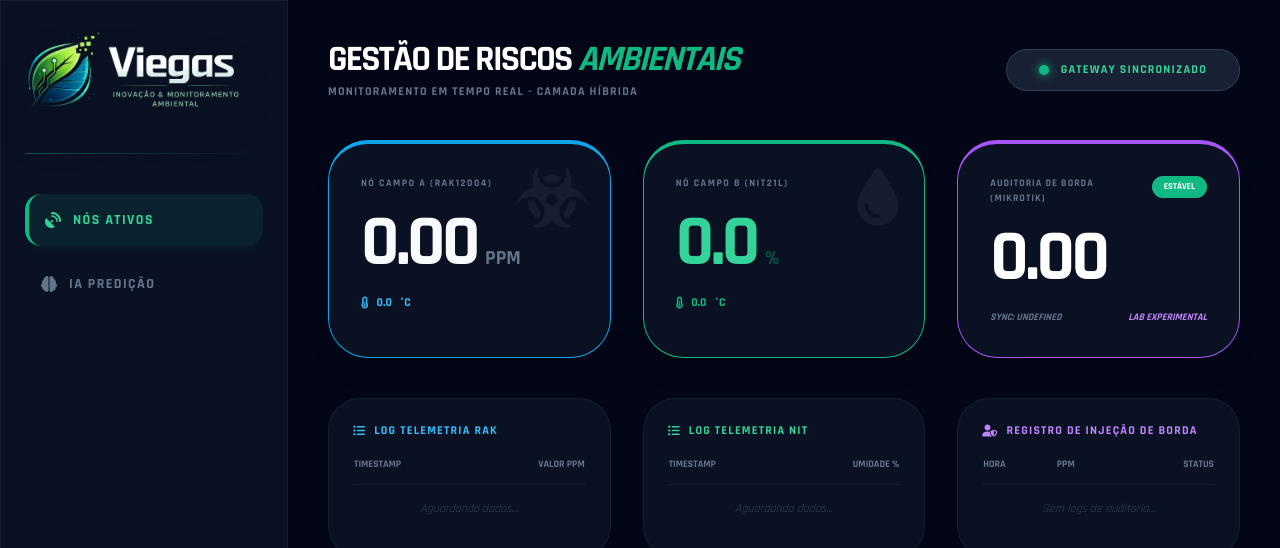
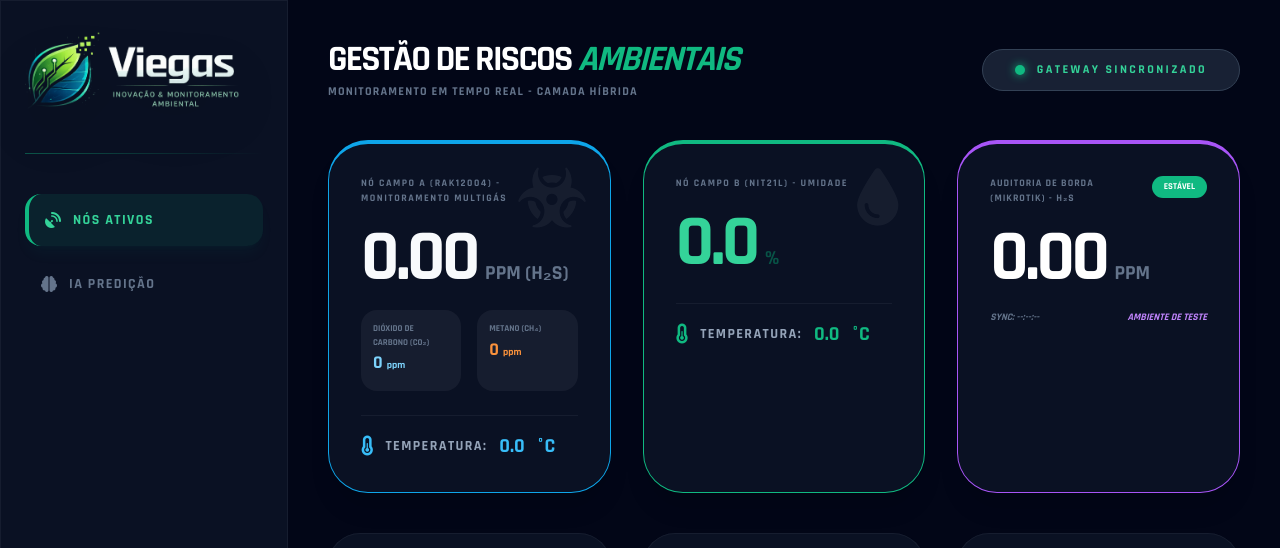
Before and after one commit to JonesViegas/viegas-monitor-tcc, a Flask app: page /dashboard in a window 1280 px wide. Shown: the top 548 px of the page. Run offline with Flask 3, Linux system fonts and the light colour scheme; the visitor is signed in with stand-in values (Sample User, id 1); data that the repository does not hold is empty; some libraries are stand-ins or nearby versions.

Commit message:
Atualizando horarios  gases no dashboard

```diff
--- a/app.py
+++ b/app.py
@@ -4,6 +4,9 @@ from flask_sqlalchemy import SQLAlchemy
 from datetime import datetime, timezone
 import os, time, traceback
 from dotenv import load_dotenv
+import pytz
+
+BR_TIMEZONE = pytz.timezone('America/Bahia')
 
 # Carrega o .env explicitamente
 load_dotenv()
@@ -91,21 +94,30 @@ def get_status():
 
         def get_ts(dev_id):
             row = Leitura.query.filter_by(device_id=dev_id).order_by(Leitura.id.desc()).first()
-            return row.timestamp.timestamp() if row else 0
+            if row:
+                # Converte o tempo do banco (UTC) para o horário da Bahia
+                dt_br = row.timestamp.replace(tzinfo=pytz.utc).astimezone(BR_TIMEZONE)
+                return dt_br.timestamp()
+            return 0
 
         def get_history(dev_id, var=None):
             query = Leitura.query.filter_by(device_id=dev_id)
             if var: query = query.filter_by(variable=var)
-            rows = query.order_by(Leitura.id.desc()).limit(MAX_HISTORY).all()
-            return [{"time": r.timestamp.strftime("%H:%M:%S"), "val": r.value, "risco": ("CRÍTICO" if r.value > 15 else "ESTÁVEL")} for r in rows]
+            rows = query.order_by(Leitura.id.desc()).limit(10).all()
+            history = []
+            for r in rows:
+                dt_br = r.timestamp.replace(tzinfo=pytz.utc).astimezone(BR_TIMEZONE)
+                history.append({"time": dt_br.strftime("%H:%M:%S"), "val": r.value})
+            return history
 
-        # Montando o JSON para o Dashboard
         data = {
             "rak": {
-                "h2s": get_latest(ID_RAK, "GAS"),
+                "h2s": get_latest(ID_RAK, "H2S"),
+                "co2": get_latest(ID_RAK, "CO2"),
+                "ch4": get_latest(ID_RAK, "CH4"),
                 "temp": get_latest(ID_RAK, "TEMP"),
                 "ts": get_ts(ID_RAK),
-                "history": get_history(ID_RAK, "GAS")
+                "history": get_history(ID_RAK, "H2S")
             },
             "nit": {
                 "umid": get_latest(ID_NIT, "UMID"),
@@ -114,15 +126,16 @@ def get_status():
                 "history": get_history(ID_NIT, "UMID")
             },
             "sim": {
-                "h2s": get_latest("mikrotik_edge", "GAS"),
+                "h2s": get_latest("mikrotik_edge", "H2S"),
                 "ts": get_ts("mikrotik_edge"),
-                "risco": "CRÍTICO" if get_latest("mikrotik_edge", "GAS") > 15 else "ESTÁVEL",
-                "history": get_history("mikrotik_edge", "GAS")
+                "risco": "CRÍTICO" if get_latest("mikrotik_edge", "H2S") > 15 else "ESTÁVEL",
+                "history": get_history("mikrotik_edge", "H2S")
             }
         }
         return jsonify(data)
     except Exception as e:
         return jsonify({"error": str(e)}), 500
+
 
 # ==========================================
 # 5. WEBHOOK (SALVANDO NO POSTGRES)
@@ -136,9 +149,11 @@ def webhook():
         if isinstance(payload, dict): payload = [payload]
 
         variable_map = {
-            "gas_ppm": "GAS", "gas": "GAS", "h2s": "GAS", "h2s_ppm": "GAS",
-            "temperature": "TEMP", "temp": "TEMP", "0_v": "TEMP", "temperatura": "TEMP",
-            "humidity": "UMID", "umid": "UMID", "1_v": "UMID", "umidade": "UMID"
+            "gas_ppm": "H2S", "h2s": "H2S", "h2s_ppm": "H2S",
+            "co2": "CO2", "co2_ppm": "CO2",
+            "metano": "CH4", "ch4": "CH4", "metano_ppm": "CH4",
+            "temperature": "TEMP", "temp": "TEMP", "0_v": "TEMP",
+            "humidity": "UMID", "umid": "UMID", "1_v": "UMID"
         }
 
         for item in payload:
--- a/templates/dashboard.html
+++ b/templates/dashboard.html
@@ -19,14 +19,12 @@
             overflow-x: hidden;
         }
 
-        /* Efeito de Vidro (Glassmorphism) */
         .glass {
             background: rgba(15, 23, 42, 0.7);
             backdrop-filter: blur(12px);
             border: 1px solid rgba(255,255,255,0.05);
         }
 
-        /* Animação de Alerta Crítico */
         .offline-blink {
             animation: blink 0.8s infinite;
             background: #ef4444 !important;
@@ -36,14 +34,12 @@
             50% { opacity: 0.6; }
         }
 
-        /* Estilização do Mapa para Dark Mode */
         #map {
             height: 300px;
             border-radius: 24px;
             filter: invert(100%) hue-rotate(180deg) brightness(95%) contrast(90%);
         }
 
-        /* Custom Scrollbar */
         ::-webkit-scrollbar { width: 6px; }
         ::-webkit-scrollbar-track { background: #020617; }
         ::-webkit-scrollbar-thumb { background: #1e293b; border-radius: 10px; }
@@ -61,13 +57,11 @@
     <!-- Sidebar Lateral -->
     <aside class="w-72 glass border-r border-white/5 p-6 flex flex-col justify-between hidden md:flex">
         <div>
-            <!-- Marca Viegas -->
             <div class="mb-10">
                 <img src="/static/img/logo-viegas.png" alt="Viegas Soluções" class="w-full h-auto drop-shadow-2xl">
                 <div class="mt-6 h-px bg-gradient-to-r from-emerald-500/40 to-transparent"></div>
             </div>
 
-            <!-- Navegação -->
             <nav class="space-y-3">
                 <div class="flex items-center gap-3 p-4 bg-emerald-500/10 text-emerald-400 rounded-2xl border-l-4 border-emerald-500 shadow-lg shadow-emerald-500/5">
                     <i class="fas fa-satellite-dish"></i>
@@ -80,7 +74,6 @@
             </nav>
         </div>
 
-        <!-- Info de Sistema e Logout -->
         <div class="space-y-6">
             <div class="p-4 glass rounded-2xl">
                 <p class="text-[10px] text-slate-500 uppercase font-bold tracking-widest">Status de Borda</p>
@@ -92,7 +85,6 @@
         </div>
     </aside>
 
-    <!-- Conteúdo Principal -->
     <main class="flex-1 p-6 md:p-10 overflow-y-auto">
 
         <!-- Header -->
@@ -111,113 +103,106 @@
         <!-- Grade de Cards em Tempo Real -->
         <div class="grid grid-cols-1 md:grid-cols-3 gap-8 mb-10">
 
-            <!-- Card RAK (Campo Real) -->
+
+            <!-- Card RAK (Campo Real) - Multigás -->
             <div class="glass p-8 rounded-[2.5rem] border-t-4 border-sky-500 shadow-xl relative overflow-hidden group">
                 <div class="absolute top-0 right-0 p-6 opacity-5 group-hover:opacity-10 transition"><i class="fas fa-biohazard text-6xl"></i></div>
-                <p class="card-title text-[10px] text-slate-500 uppercase mb-4">Nó Campo A (RAK12004)</p>
-                <div class="flex items-baseline gap-2">
-                    <span id="rak-h2s" class="text-7xl font-bold tracking-tighter">0.0</span>
-                    <span class="text-slate-500 text-xl font-bold uppercase">ppm</span>
+                <p class="card-title text-[10px] text-slate-500 uppercase mb-4">Nó Campo A (RAK12004) - Monitoramento Multigás</p>
+
+                <!-- Valor Principal (H2S) -->
+                <div class="flex items-baseline gap-2 mb-4">
+                    <span id="rak-h2s" class="text-7xl font-bold tracking-tighter">0.00</span>
+                    <span class="text-slate-500 text-xl font-bold uppercase">ppm (H₂S)</span>
                 </div>
-                <div class="mt-4 flex items-center gap-2 text-xs text-sky-400 font-bold">
-                    <i class="fas fa-thermometer-half"></i> <span id="rak-temp">0</span>°C
+
+                <!-- Indicadores Secundários (CO2 e Metano) -->
+                <div class="grid grid-cols-2 gap-4 mb-6">
+                    <div class="bg-white/5 p-3 rounded-2xl">
+                        <p class="text-[9px] text-slate-500 uppercase font-bold">Dióxido de Carbono (CO₂)</p>
+                        <p class="text-lg font-bold text-sky-300"><span id="rak-co2">0</span> <small class="text-[10px]">ppm</small></p>
+                    </div>
+                    <div class="bg-white/5 p-3 rounded-2xl">
+                        <p class="text-[9px] text-slate-500 uppercase font-bold">Metano (CH₄)</p>
+                        <p class="text-lg font-bold text-orange-400"><span id="rak-ch4">0</span> <small class="text-[10px]">ppm</small></p>
+                    </div>
+                </div>
+
+                <div class="mt-2 flex items-center gap-3 text-xl text-sky-400 font-bold border-t border-white/5 pt-4">
+                    <i class="fas fa-thermometer-half"></i>
+                    <span class="text-slate-400 text-sm uppercase tracking-widest">Temperatura:</span>
+                    <span id="rak-temp">0.0</span>°C
                 </div>
             </div>
 
-            <!-- Card NIT (Campo Real) -->
+            <!-- Card NIT (Campo Real) - Umidade -->
             <div class="glass p-8 rounded-[2.5rem] border-t-4 border-emerald-500 shadow-xl relative overflow-hidden group">
                 <div class="absolute top-0 right-0 p-6 opacity-5 group-hover:opacity-10 transition"><i class="fas fa-tint text-6xl"></i></div>
-                <p class="card-title text-[10px] text-slate-500 uppercase mb-4">Nó Campo B (NIT21L)</p>
+                <p class="card-title text-[10px] text-slate-500 uppercase mb-4">Nó Campo B (NIT21L) - Umidade</p>
                 <div class="flex items-baseline gap-2 text-emerald-400">
                     <span id="nit-umid" class="text-7xl font-bold tracking-tighter">0.0</span>
                     <span class="text-emerald-600/50 text-xl font-bold uppercase">%</span>
                 </div>
-                <div class="mt-4 flex items-center gap-2 text-xs text-emerald-500 font-bold">
-                    <i class="fas fa-thermometer-half"></i> <span id="nit-temp">0</span>°C
+                <div class="mt-6 flex items-center gap-3 text-xl text-emerald-500 font-bold border-t border-white/5 pt-4">
+                    <i class="fas fa-thermometer-half"></i>
+                    <span class="text-slate-400 text-sm uppercase tracking-widest">Temperatura:</span>
+                    <span id="nit-temp">0.0</span>°C
                 </div>
             </div>
 
-            <!-- Card Auditoria (Pentest / Borda) -->
+            <!-- Card Auditoria (Pentest / Borda) - Gás H2S -->
             <div id="sim-card" class="glass p-8 rounded-[2.5rem] border-t-4 border-purple-500 shadow-xl transition-all duration-500">
                 <div class="flex justify-between items-start mb-4">
-                    <p class="card-title text-[10px] text-slate-500 uppercase tracking-widest">Auditoria de Borda (MikroTik)</p>
+                    <p class="card-title text-[10px] text-slate-500 uppercase tracking-widest">Auditoria de Borda (MikroTik) - H₂S</p>
                     <span id="sim-risco" class="text-[9px] font-black px-3 py-1 bg-emerald-500 text-white rounded-full uppercase">Estável</span>
                 </div>
-                <div class="text-7xl font-bold tracking-tighter text-white" id="sim-h2s">0.0</div>
+                <div class="flex items-baseline gap-2">
+                    <span id="sim-h2s" class="text-7xl font-bold tracking-tighter text-white">0.00</span>
+                    <span class="text-slate-500 text-xl font-bold uppercase">ppm</span>
+                </div>
                 <div class="mt-4 text-[10px] text-slate-500 font-bold uppercase flex justify-between italic">
                     <span>Sync: <span id="sim-time">--:--:--</span></span>
-                    <span class="text-purple-400">Lab Experimental</span>
+                    <span class="text-purple-400">Ambiente de Teste</span>
                 </div>
             </div>
 
         </div>
 
-        <!-- Seção de Tabelas de Histórico -->
+        <!-- Tabelas de Histórico -->
         <div class="grid grid-cols-1 lg:grid-cols-3 gap-8 mb-10">
-
-            <!-- Histórico RAK -->
             <div class="glass p-6 rounded-[2rem]">
                 <h3 class="text-xs font-bold uppercase tracking-widest text-sky-400 mb-4 flex items-center gap-2">
-                    <i class="fas fa-list-ul"></i> Log Telemetria RAK
+                    <i class="fas fa-list-ul"></i> Log Gás H₂S (RAK)
                 </h3>
                 <table class="w-full text-xs text-left">
                     <thead class="text-slate-500 border-b border-white/5 uppercase text-[10px]">
-                        <tr><th class="pb-3">Timestamp</th><th class="pb-3 text-right">Valor PPM</th></tr>
+                        <tr><th class="pb-3">Timestamp</th><th class="pb-3 text-right">PPM</th></tr>
                     </thead>
-                    <tbody id="table-rak" class="text-slate-400">
-                        <!-- Gerado via JS -->
-                    </tbody>
+                    <tbody id="table-rak" class="text-slate-400"></tbody>
                 </table>
             </div>
 
-            <!-- Histórico NIT -->
             <div class="glass p-6 rounded-[2rem]">
                 <h3 class="text-xs font-bold uppercase tracking-widest text-emerald-400 mb-4 flex items-center gap-2">
-                    <i class="fas fa-list-ul"></i> Log Telemetria NIT
+                    <i class="fas fa-list-ul"></i> Log Umidade (NIT)
                 </h3>
                 <table class="w-full text-xs text-left">
                     <thead class="text-slate-500 border-b border-white/5 uppercase text-[10px]">
                         <tr><th class="pb-3">Timestamp</th><th class="pb-3 text-right">Umidade %</th></tr>
                     </thead>
-                    <tbody id="table-nit" class="text-slate-400">
-                        <!-- Gerado via JS -->
-                    </tbody>
+                    <tbody id="table-nit" class="text-slate-400"></tbody>
                 </table>
             </div>
 
-            <!-- Histórico Auditoria (Fundamental para o TCC) -->
             <div class="glass p-6 rounded-[2rem]">
                 <h3 class="text-xs font-bold uppercase tracking-widest text-purple-400 mb-4 flex items-center gap-2">
-                    <i class="fas fa-user-shield"></i> Registro de Injeção de Borda
+                    <i class="fas fa-user-shield"></i> Registro de Injeção H₂S
                 </h3>
                 <table class="w-full text-xs text-left">
                     <thead class="text-slate-500 border-b border-white/5 uppercase text-[10px]">
                         <tr><th class="pb-3">Hora</th><th class="pb-3">ppm</th><th class="pb-3 text-right">Status</th></tr>
                     </thead>
-                    <tbody id="table-sim" class="text-slate-400">
-                        <!-- Gerado via JS -->
-                    </tbody>
+                    <tbody id="table-sim" class="text-slate-400"></tbody>
                 </table>
-            </div>
-
-        </div>
-
-        <!-- Seção Mapa e Análise -->
-        <div class="grid grid-cols-1 lg:grid-cols-2 gap-8">
-            <div class="glass p-5 rounded-[2.5rem]">
-                <div id="map"></div>
-            </div>
-
-            <div class="glass p-10 rounded-[2.5rem] flex flex-col justify-center border-r-4 border-emerald-500/20">
-                <h3 class="text-xl font-bold text-white mb-4 uppercase tracking-tighter">Análise de Redes Distribuídas</h3>
-                <div class="space-y-4 text-slate-400 text-sm leading-relaxed italic">
-                    <p>
-                        "A arquitetura proposta integra dispositivos LoRaWAN via Tago.io Cloud, utilizando um nó MikroTik CHR como Gateway de Borda. Este ambiente permite auditar a integridade dos dados e identificar vulnerabilidades de transporte (HTTP vs HTTPS)."
-                    </p>
-                    <p class="text-xs font-bold text-emerald-500/60 not-italic uppercase tracking-widest">
-                        Localização Geográfica: Salvador, Bahia - Brasil
-                    </p>
-                </div>
             </div>
         </div>
 
@@ -227,10 +212,8 @@
 
     </main>
 
-    <!-- Scripts -->
     <script src="https://unpkg.com/leaflet@1.9.4/dist/leaflet.js"></script>
     <script>
-        // Inicialização do Mapa Leaflet
         var map = L.map('map', { zoomControl: false }).setView([-12.9704, -38.5067], 12);
         L.tileLayer('https://{s}.tile.openstreetmap.org/{z}/{x}/{y}.png').addTo(map);
 
@@ -242,31 +225,26 @@
         });
 
         L.marker([-12.9704, -38.5067], { icon: customIcon }).addTo(map)
-            .bindPopup("<b style='color:#020617'>Campo de Sensores Bahia</b><br>RAK12004 & NIT21L");
+            .bindPopup("<b style='color:#020617'>Sensores Bahia</b><br>Monitoramento Ativo");
 
-        // Função de Atualização via AJAX
         async function updateDashboard() {
             try {
                 const response = await fetch('/api/status');
                 const data = await response.json();
 
-                // Atualizar Cards RAK
                 document.getElementById('rak-h2s').innerText = data.rak.h2s.toFixed(2);
+                document.getElementById('rak-co2').innerText = data.rak.co2.toFixed(0); // CO2 é valor inteiro
+                document.getElementById('rak-ch4').innerText = data.rak.ch4.toFixed(2);
                 document.getElementById('rak-temp').innerText = data.rak.temp.toFixed(1);
-
-                // Atualizar Cards NIT
                 document.getElementById('nit-umid').innerText = data.nit.umid.toFixed(1);
                 document.getElementById('nit-temp').innerText = data.nit.temp.toFixed(1);
-
-                // Atualizar Cards Auditoria
                 document.getElementById('sim-h2s').innerText = data.sim.h2s.toFixed(2);
-                document.getElementById('sim-time').innerText = data.sim.time_str;
+                document.getElementById('sim-time').innerText = data.sim.time_str || '--:--:--';
 
                 const simRisco = document.getElementById('sim-risco');
                 const simCard = document.getElementById('sim-card');
                 simRisco.innerText = data.sim.risco;
 
-                // Lógica de Cores para o Alerta de Auditoria
                 if(data.sim.risco === "CRÍTICO") {
                     simRisco.className = "text-[9px] font-black px-3 py-1 bg-red-600 text-white rounded-full uppercase animate-pulse";
                     simCard.classList.add('border-red-500', 'shadow-red-500/20');
@@ -275,29 +253,21 @@
                     simCard.classList.remove('border-red-500', 'shadow-red-500/20');
                 }
 
-                // Renderizar Tabelas (Últimos 5-10 registros)
                 renderTable('table-rak', data.rak.history, 'val', 'sky');
                 renderTable('table-nit', data.nit.history, 'val', 'emerald');
                 renderTableSim('table-sim', data.sim.history);
 
-                // Alerta de Inatividade (Ataque DoS no MikroTik ou queda do ngrok)
                 const now = Date.now() / 1000;
                 const delay = now - data.sim.ts;
                 if (data.sim.ts > 0 && delay > 45) {
                     document.getElementById('status-card').className = "offline-blink px-8 py-3 rounded-full flex items-center space-x-3 transition-all";
                     document.getElementById('status-text').innerText = "BORDA OFFLINE: POSSÍVEL ATAQUE";
-                    document.getElementById('status-text').className = "text-xs font-black uppercase tracking-widest text-white";
-                    document.getElementById('dot').className = "w-2.5 h-2.5 bg-white rounded-full";
                 } else {
                     document.getElementById('status-card').className = "bg-slate-800/80 px-8 py-3 rounded-full border border-slate-700 flex items-center space-x-3";
                     document.getElementById('status-text').innerText = "Gateway Sincronizado";
-                    document.getElementById('status-text').className = "text-xs font-bold uppercase tracking-widest text-emerald-400";
-                    document.getElementById('dot').className = "w-2.5 h-2.5 bg-emerald-500 rounded-full shadow-[0_0_10px_#10b981]";
                 }
 
-            } catch (error) {
-                console.error("Erro na atualização:", error);
-            }
+            } catch (error) { console.error("Erro:", error); }
         }
 
         function renderTable(id, history, key, color) {
@@ -317,7 +287,7 @@
         function renderTableSim(id, history) {
             const tbody = document.getElementById(id);
             if (!history || history.length === 0) {
-                tbody.innerHTML = "<tr><td colspan='3' class='py-4 text-center opacity-30 italic'>Sem logs de auditoria...</td></tr>";
+                tbody.innerHTML = "<tr><td colspan='3' class='py-4 text-center opacity-30 italic'>Sem logs...</td></tr>";
                 return;
             }
             tbody.innerHTML = history.map(h => `
@@ -329,9 +299,8 @@
             `).join('');
         }
 
-        // Intervalo de 3 segundos para atualização fluida
         setInterval(updateDashboard, 3000);
-        updateDashboard(); // Chamada inicial
+        updateDashboard();
     </script>
 </body>
 </html>
```
